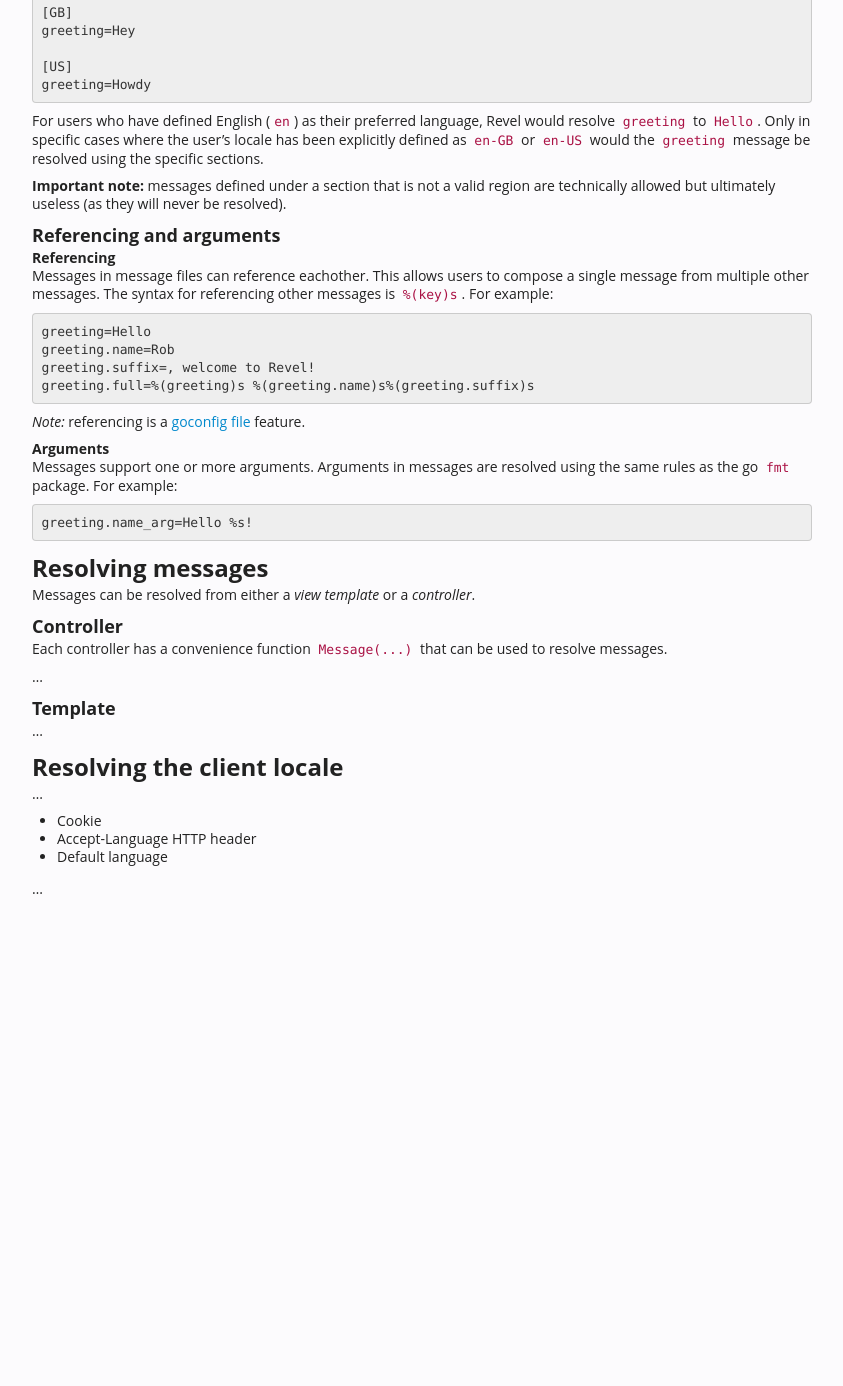
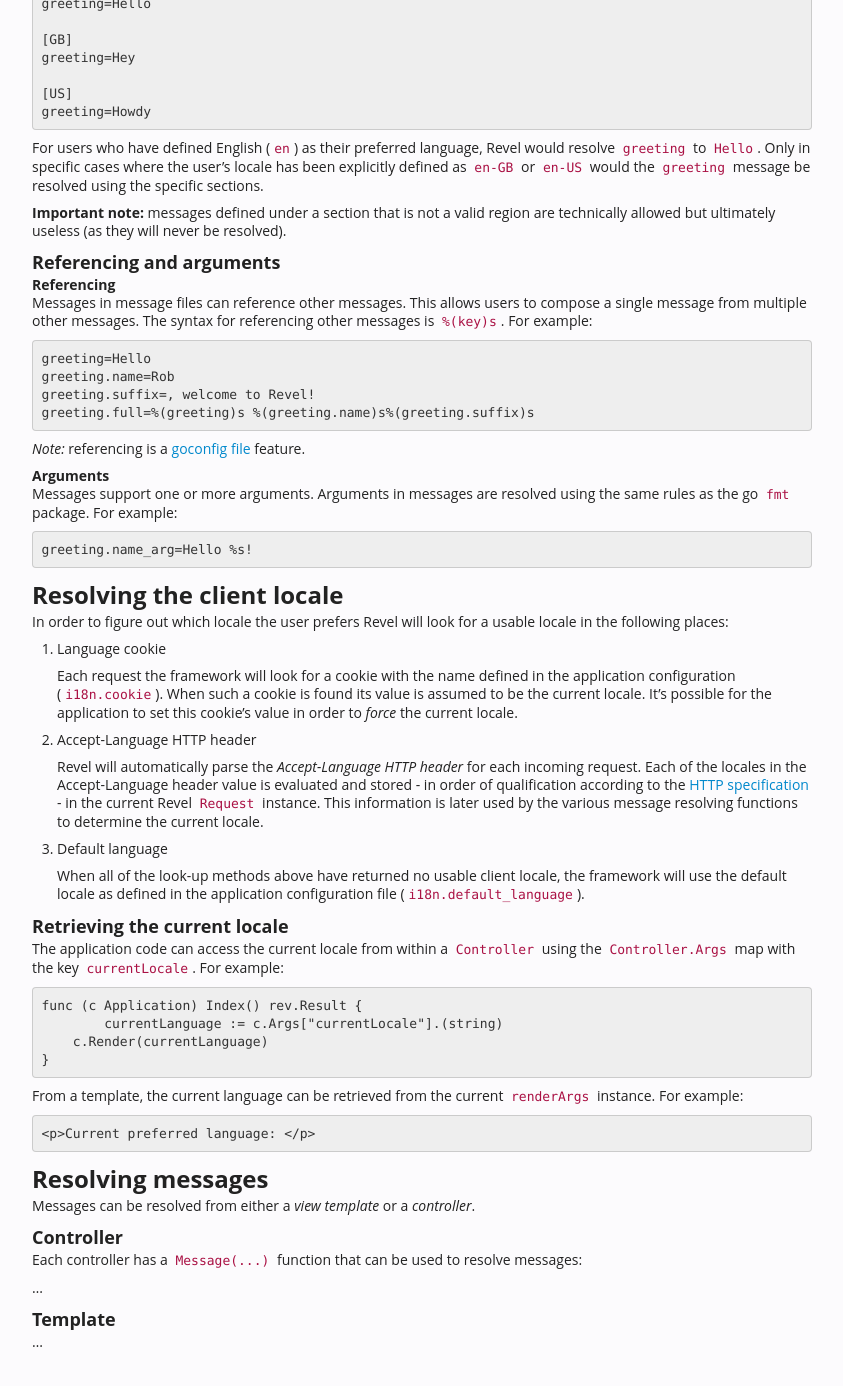
Before and after one commit to revel/revel, a Jekyll site: the page built from manual/i18n-messages.md, in a window 1280 px wide and 1400 px high, scrolled down 1852 px. Shown: the top 1386 px of the window, without its empty margins (298-1141 px from the left). Built offline with Jekyll 4.4.1, drawn with Linux system fonts in a browser that asks for light colours; before the commit the page ends 2799 px from its top, so only the background shows below that; some of the changed text lies outside the part shown.

Commit message:
Update i18n manual documentation

```diff
--- a/manual/i18n-messages.md
+++ b/manual/i18n-messages.md
@@ -31,8 +31,8 @@ The following chapters will describe each part of the framework in detail.
 
 ## Message files
 
-Message files is the central concept of internationalized messages in Revel. They contain the actual text that will be used while rendering the view (or
-elsewhere in your application if you so desire). When creating new message files, there are a couple of rules to keep in mind:
+Messages are defined in message files. These files contain the actual text that will be used while rendering the view (or elsewhere in your application if you so desire).
+When creating new message files, there are a couple of rules to keep in mind:
 
 * All message files should be stored in the `messages` folder in the application root.
 * The file extension determines the *language* of the message file and should be an [ISO 639-1 code](http://en.wikipedia.org/wiki/List_of_ISO_639-1_codes).
@@ -41,7 +41,7 @@ elsewhere in your application if you so desire). When creating new message files
 ### Organizing message files
 
 There are no restrictions on message file names; a message file name can be anything as long as it has a valid extention. There is also no restriction on the *amount*
-of files per language. When the application starts, Revel will walk all message files with a valid extension in the `messages` folder and merge them according to their
+of files per language. When the application starts, Revel will parse all message files with a valid extension in the `messages` folder and merge them according to their
 language. This means that you are free to organize the message files however you want.
 
 For example, you may want to take a traditional approach and define 1 single message file per language:
@@ -61,7 +61,7 @@ Another approach would be to create *multiple files* for the *same language* and
         ...
 
 **Important note:** while it's technically possible to define the same *message key* in multiple files with the same language, this will result in unpredictable behaviour.
-When using multiple files per language, take care to keep your message keys unique so that keys in one file cannot be overwritten after merging!
+When using multiple files per language, take care to keep your message keys unique so that keys in one file cannot be overwritten after the files are merged!
 
 ### Message keys and values
 
@@ -90,6 +90,8 @@ The `key=value` message is implicitly put in the default section as it was not d
 For message files all messages should be defined in the *default section* unless they are specific to a certain region (see
 [Sections and regions](#regions) for more information).
 
+<span class="label label-info">Note</span> Sections are a [goconfig file](https://github.com/robfig/goconfig) feature.
+
 ### Regions
 
 Region-specific messages should be defined in sections with the same name. For example, suppose that we want to greet all English speaking users with `"Hello"`, all British
@@ -112,8 +114,8 @@ explicitly defined as `en-GB` or `en-US` would the `greeting` message be resolve
 
 #### Referencing
 
-Messages in message files can reference eachother. This allows users to compose a single message from multiple other messages. The syntax for referencing other messages is
-`%(key)s`. For example:
+Messages in message files can reference other messages. This allows users to compose a single message from multiple other messages. The syntax for referencing other messages
+is `%(key)s`. For example:
 
     greeting=Hello
     greeting.name=Rob
@@ -128,26 +130,51 @@ Messages support one or more arguments. Arguments in messages are resolved using
 
     greeting.name_arg=Hello %s!
 
+
+## Resolving the client locale
+
+In order to figure out which locale the user prefers Revel will look for a usable locale in the following places:
+
+1. Language cookie
+
+    Each request the framework will look for a cookie with the name defined in the application configuration (`i18n.cookie`). When such a cookie is found its value is
+    assumed to be the current locale. It's possible for the application to set this cookie's value in order to *force* the current locale.
+
+2. Accept-Language HTTP header
+
+    Revel will automatically parse the *Accept-Language HTTP header* for each incoming request. Each of the locales in the Accept-Language header value is evaluated
+    and stored - in order of qualification according to the [HTTP specification](http://www.w3.org/Protocols/rfc2616/rfc2616-sec14.html#sec14.4) - in the current
+    Revel `Request` instance. This information is later used by the various message resolving functions to determine the current locale.
+
+3. Default language
+
+    When all of the look-up methods above have returned no usable client locale, the framework will use the default locale as defined in the application configuration
+    file (`i18n.default_language`).
+
+### Retrieving the current locale
+
+The application code can access the current locale from within a `Controller` using the `Controller.Args` map with the key `currentLocale`. For example:
+
+    func (c Application) Index() rev.Result {
+    	currentLanguage := c.Args["currentLocale"].(string)
+        c.Render(currentLanguage)
+    }
+
+From a template, the current language can be retrieved from the current `renderArgs` instance. For example:
+
+    <p>Current preferred language: {{.currentLocale}}</p>
+
 ## Resolving messages
 
 Messages can be resolved from either a *view template* or a *controller*.
 
 ### Controller
 
-Each controller has a convenience function `Message(...)` that can be used to resolve messages.
+Each controller has a `Message(...)` function that can be used to resolve messages:
+
 
 ...
 
 ### Template
 
 ...
-
-## Resolving the client locale
-
-...
-
-* Cookie
-* Accept-Language HTTP header
-* Default language
-
-...
```
